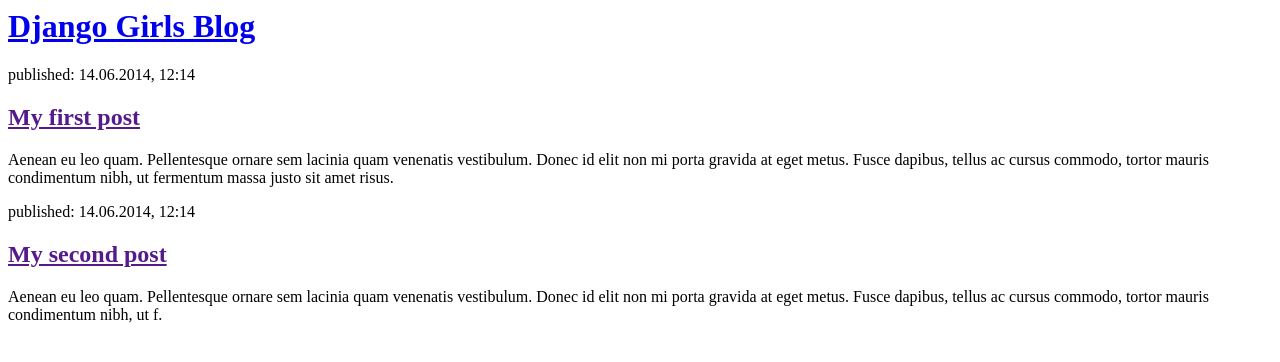
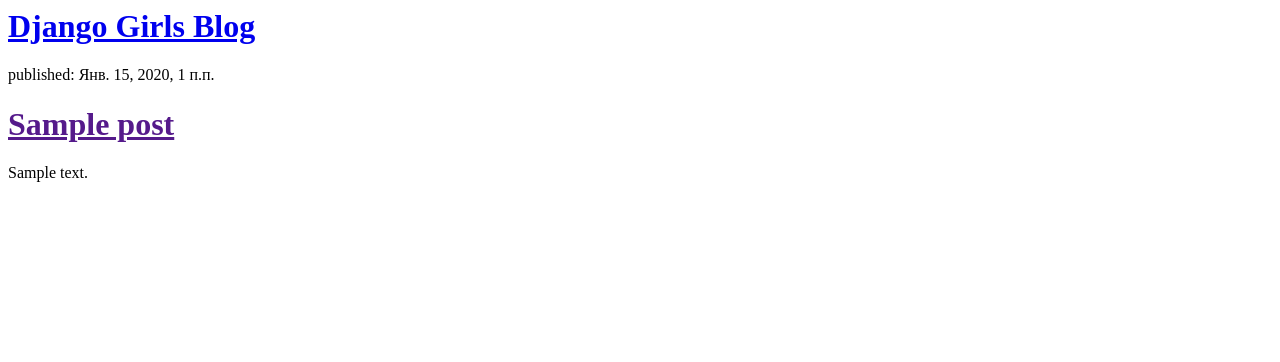
Before and after one commit to Zufar485/my-first-blog, a Django app: template blog/templates/blog/post_list.html in a window 1280 px wide. Shown: the top 362 px of the page. Run offline with Django 3.2, Linux system fonts and the light colour scheme; the template is opened without the code that fills it: values that come from a table or form of the project are taken from there, others are empty; tables that the repository leaves empty hold one stand-in row (values such as "Sample post").

Commit message:
Modified templates to display posts from database

```diff
--- a/blog/templates/blog/post_list.html
+++ b/blog/templates/blog/post_list.html
@@ -7,16 +7,12 @@
             <h1><a href="/">Django Girls Blog</a></h1>
         </div>
 
+    {% for post in posts %}
         <div>
-            <p>published: 14.06.2014, 12:14</p>
-            <h2><a href="">My first post</a></h2>
-            <p>Aenean eu leo quam. Pellentesque ornare sem lacinia quam venenatis vestibulum. Donec id elit non mi porta gravida at eget metus. Fusce dapibus, tellus ac cursus commodo, tortor mauris condimentum nibh, ut fermentum massa justo sit amet risus.</p>
+            <p>published: {{ post.published_date }}</p>
+            <h1><a href="">{{ post.title }}</a></h1>
+            <p>{{ post.text|linebreaksbr }}</p>
         </div>
-
-        <div>
-            <p>published: 14.06.2014, 12:14</p>
-            <h2><a href="">My second post</a></h2>
-            <p>Aenean eu leo quam. Pellentesque ornare sem lacinia quam venenatis vestibulum. Donec id elit non mi porta gravida at eget metus. Fusce dapibus, tellus ac cursus commodo, tortor mauris condimentum nibh, ut f.</p>
-        </div>
+    {% endfor %}
     </body>
 </html>
--- a/blog/views.py
+++ b/blog/views.py
@@ -1,4 +1,7 @@
 from django.shortcuts import render
+from django.utils import timezone
+from .models import Post
 
 def post_list(request):
-    return render(request, 'blog/post_list.html', {})
+    posts = Post.objects.filter(published_date__lte=timezone.now()).order_by('published_date')
+    return render(request, 'blog/post_list.html', {'posts': posts})
--- a/mysite/settings.py
+++ b/mysite/settings.py
@@ -25,7 +25,7 @@ SECRET_KEY = '7g*4ya7d&3yxexn*&o#4u%c+5&^!15p!1o3x20cka=2@#k8iuk'
 # SECURITY WARNING: don't run with debug turned on in production!
 DEBUG = True
 
-ALLOWED_HOSTS = ['zufar485.pythonanywhere.com']
+ALLOWED_HOSTS = ['127.0.0.1', 'zufar485.pythonanywhere.com']
 
 
 # Application definition
```
